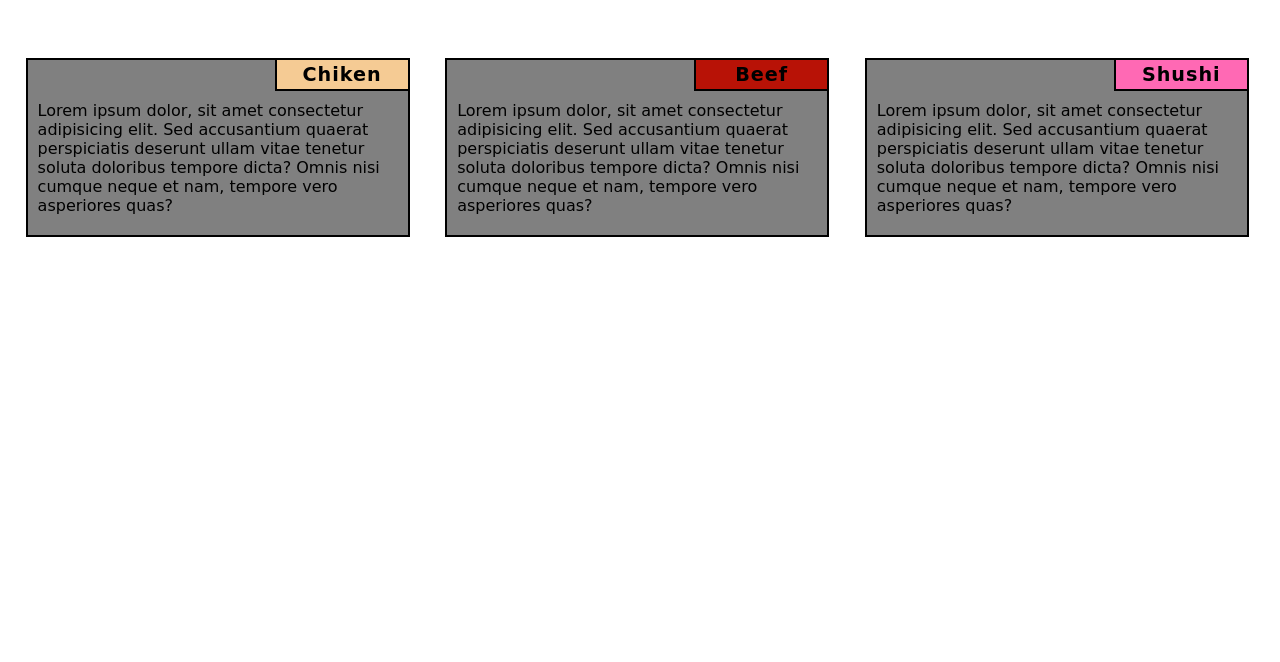
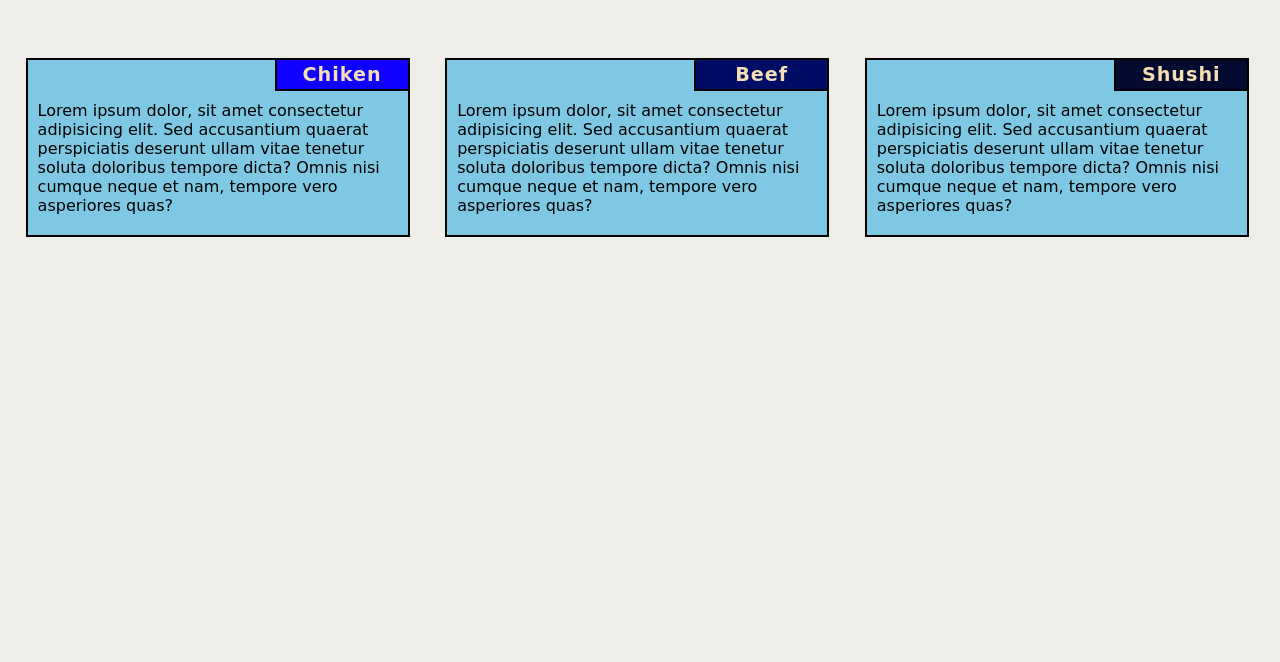
Before and after one commit to Sunny547/AssHtmlCss, a plain HTML site: page mod2_solution/index.html in a window 1280 px wide. Shown: the part 138-800 px from the top of the page. Drawn offline with Linux system fonts and the light colour scheme; a web font is replaced by a local one.

Commit message:
color update

```diff
--- a/mod2_solution/css/style.css
+++ b/mod2_solution/css/style.css
@@ -2,6 +2,7 @@ body{
     margin: 0;
     padding: 0;
     font-family: 'Baloo Tamma 2', cursive, sans-serif;
+    background-color:#eeede7 ;
 }
 
 *{
@@ -18,7 +19,7 @@ h1{
 }
 
 .div-bg{
-    background-color: gray;
+    background-color: #7ec8e3;
     margin: 10px;
     /* position: relativefont-family:'Ubuntu Condensed'; */
     float: left;
@@ -26,7 +27,7 @@ h1{
 }
 .name{
     /* position: absolute; */
-    background-color: hotpink;
+    /* background-color: hotpink; */
     /* top: 0;
     right: 0; */
     padding: 3px;
@@ -39,19 +40,19 @@ h1{
     text-align: center;
     font-weight: bold;
     letter-spacing: 1px;
+    color: wheat;
 }
 
 #name1{
-    background-color: rgb(240, 146, 146);
-
+    background-color: #1000ff;
 }
 
 #name2{
-    background-color: rgb(184, 18, 6);
+    background-color: #000c66;
 }
 
-#name1{
-    background-color: rgb(245, 203, 148);
+#name3{
+    background-color: #050a30;
 }
 
 p{
```
